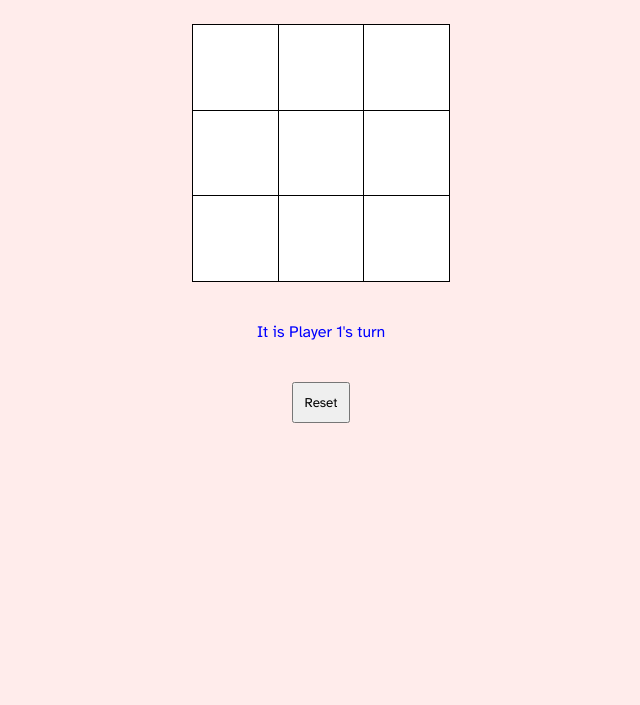
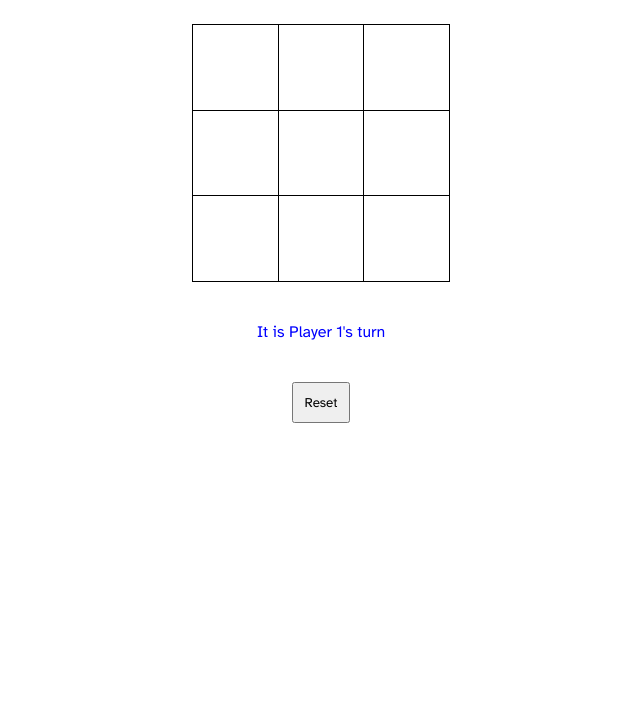
Before and after one commit to ehlee95/tictactoe, a plain HTML site: page index.html in a window 1280 px wide. Shown: the part 95-800 px from the top of the page, without its empty margins (319-959 px from the left). Drawn offline with Linux system fonts and the light colour scheme.

Commit message:
didn't like the pink background

```diff
--- a/style.css
+++ b/style.css
@@ -20,7 +20,6 @@
 body {
     text-align: center;
     font-family: 'Atkinson Hyperlegible', sans-serif;
-    background-color: #ffeceb;
 }
 
 .title {
```
